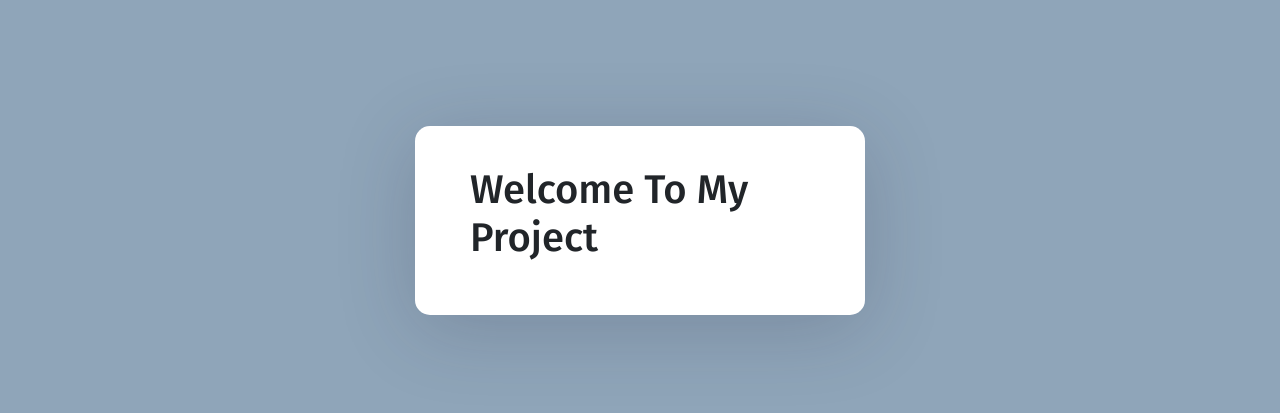
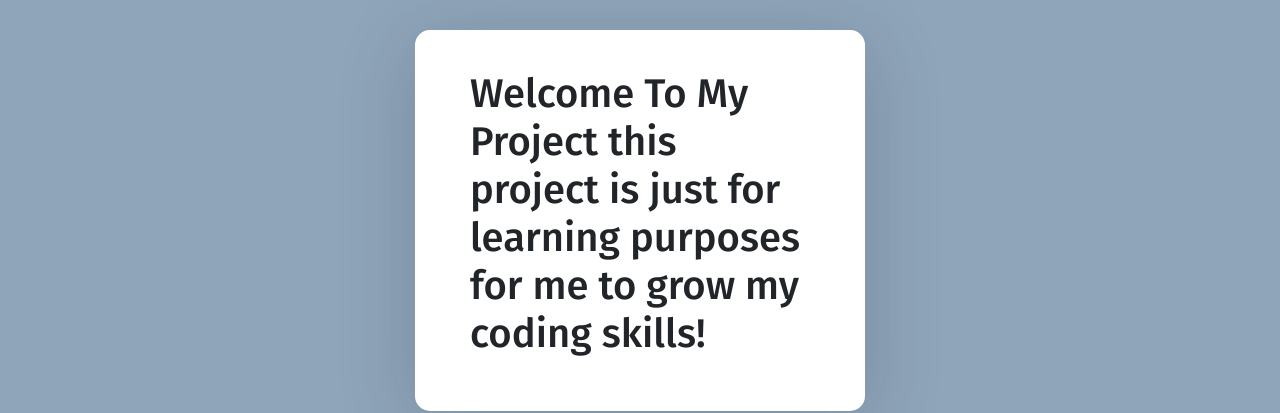
Before and after one commit to jburger69/Project_Frontend, a React (Create React App) app: page / in a window 1280 px wide. Shown: the part 260-673 px from the top of the page. Built offline with nearby package versions, Linux system fonts and the light colour scheme.

Commit message:
Add more detail to homepage

```diff
--- a/src/components/Home.js
+++ b/src/components/Home.js
@@ -4,7 +4,7 @@ class Home extends React.Component {
 
     render(){
         return (
-            <h1>Welcome To My Project</h1>
+            <h1>Welcome To My Project this project is just for learning purposes for me to grow my coding skills!</h1>
         )
     }
 
```
